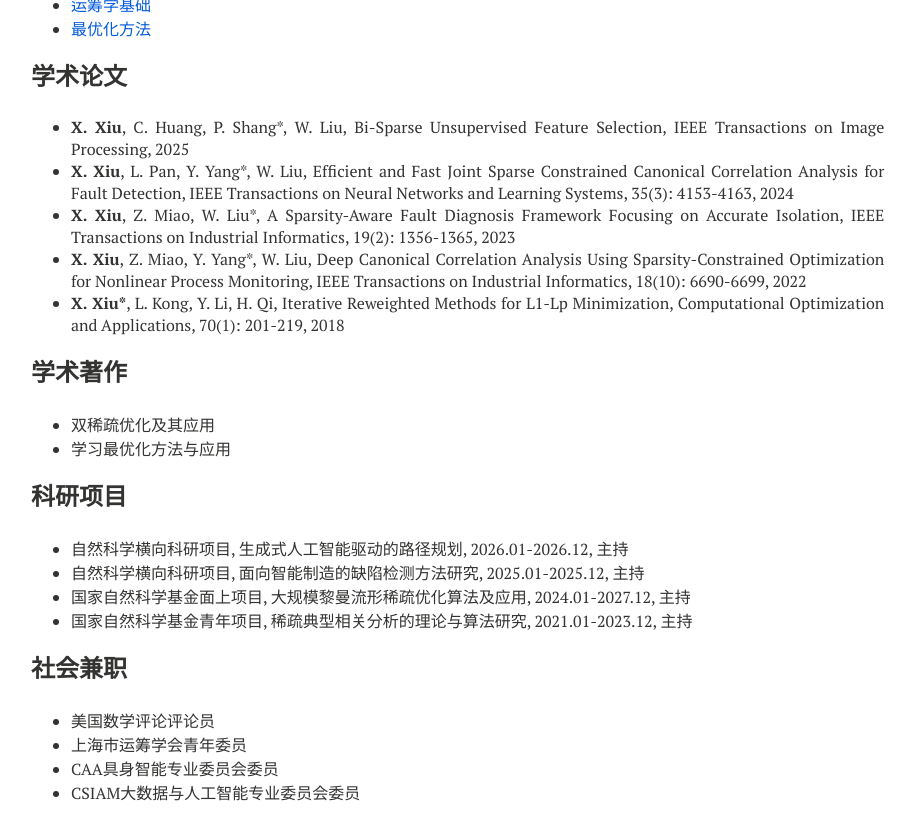
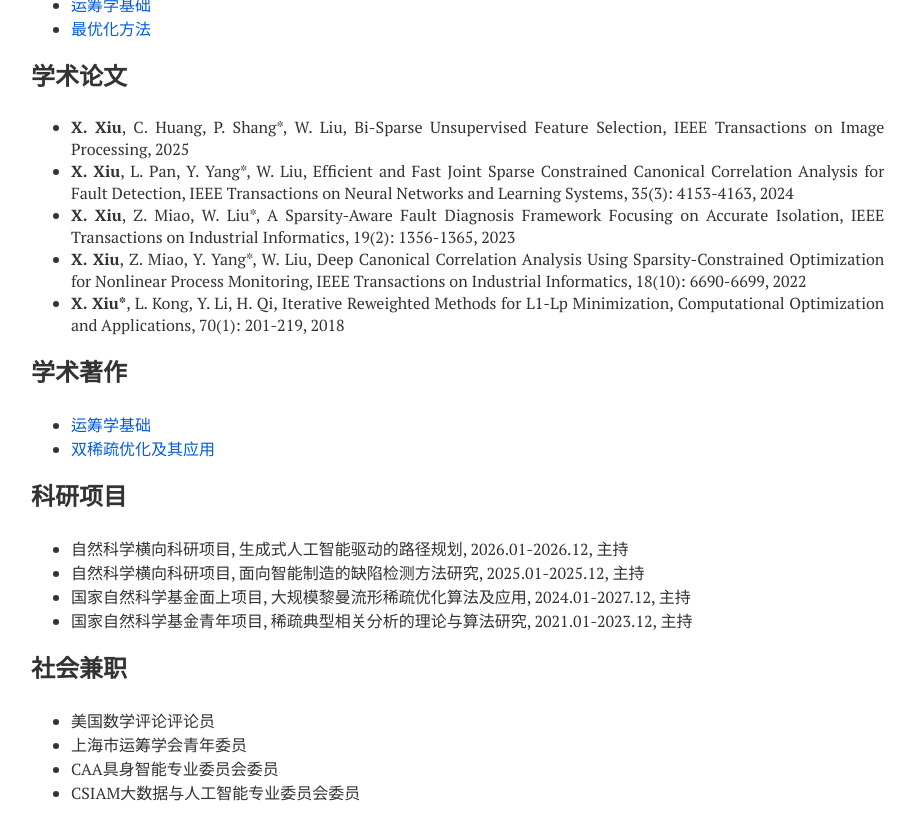
Before and after one commit to xianchaoxiu/xianchaoxiu.github.io, a Jekyll site: the page built from chinese/index.md, in a window 1280 px wide and 900 px high, scrolled down 652 px. Shown: the top 840 px of the window, without its empty margins (289-1204 px from the left). Built offline with Jekyll 4.4.1, drawn with Linux system fonts in a browser that asks for light colours; nearby versions of some CDN libraries.

Commit message:
Update index.md

```diff
--- a/chinese/index.md
+++ b/chinese/index.md
@@ -41,8 +41,8 @@ share: false
 
 ### 学术著作
 
-* 双稀疏优化及其应用
-* 学习最优化方法与应用
+* <a href="https://xianchaoxiu.github.io/chinese/book/OR/" class="textlink" target="_blank">  运筹学基础 </a><br>
+* <a href="https://xianchaoxiu.github.io/chinese/course/DSO/" class="textlink" target="_blank"> 双稀疏优化及其应用 </a><br>
 
 
 ### 科研项目
```
